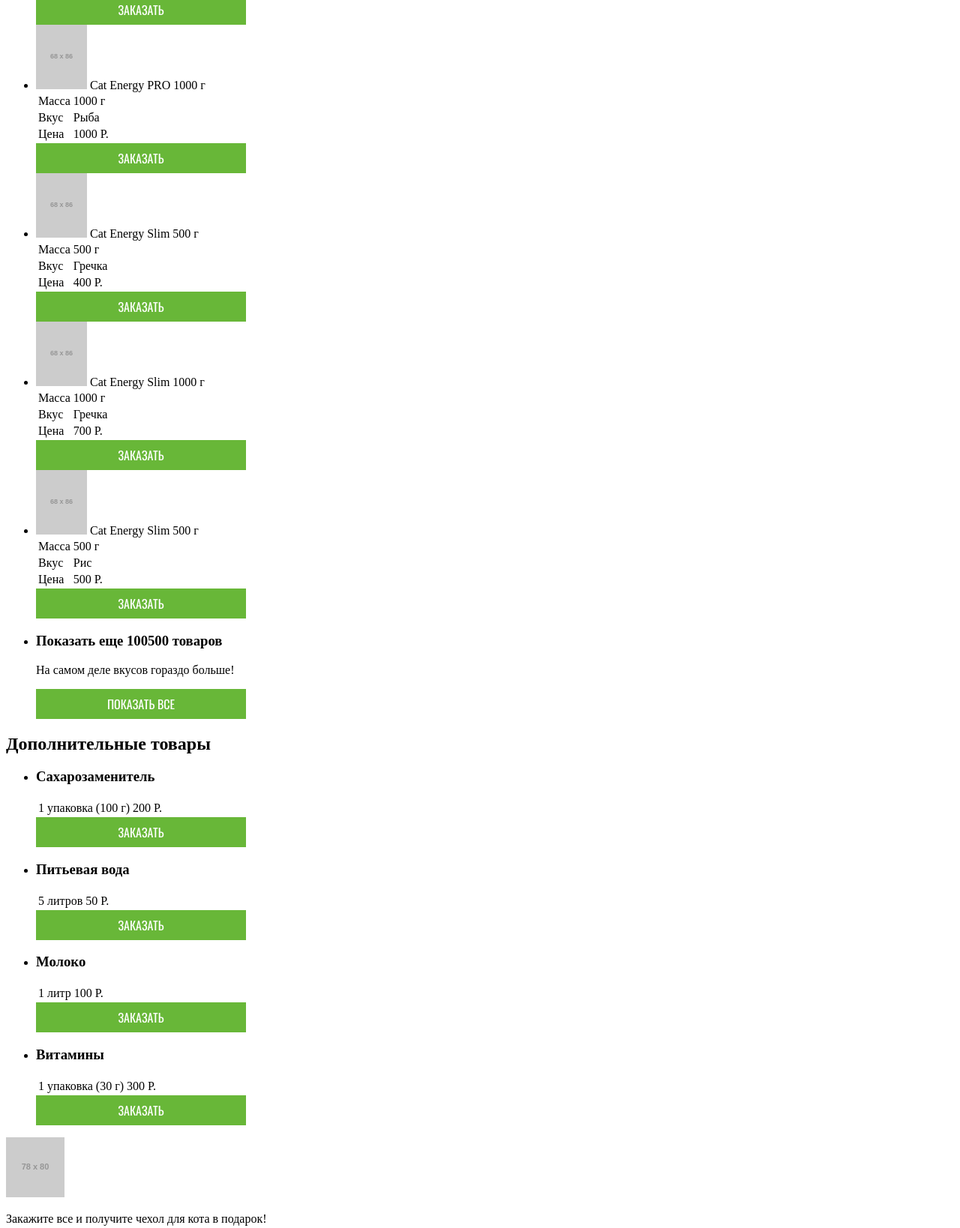
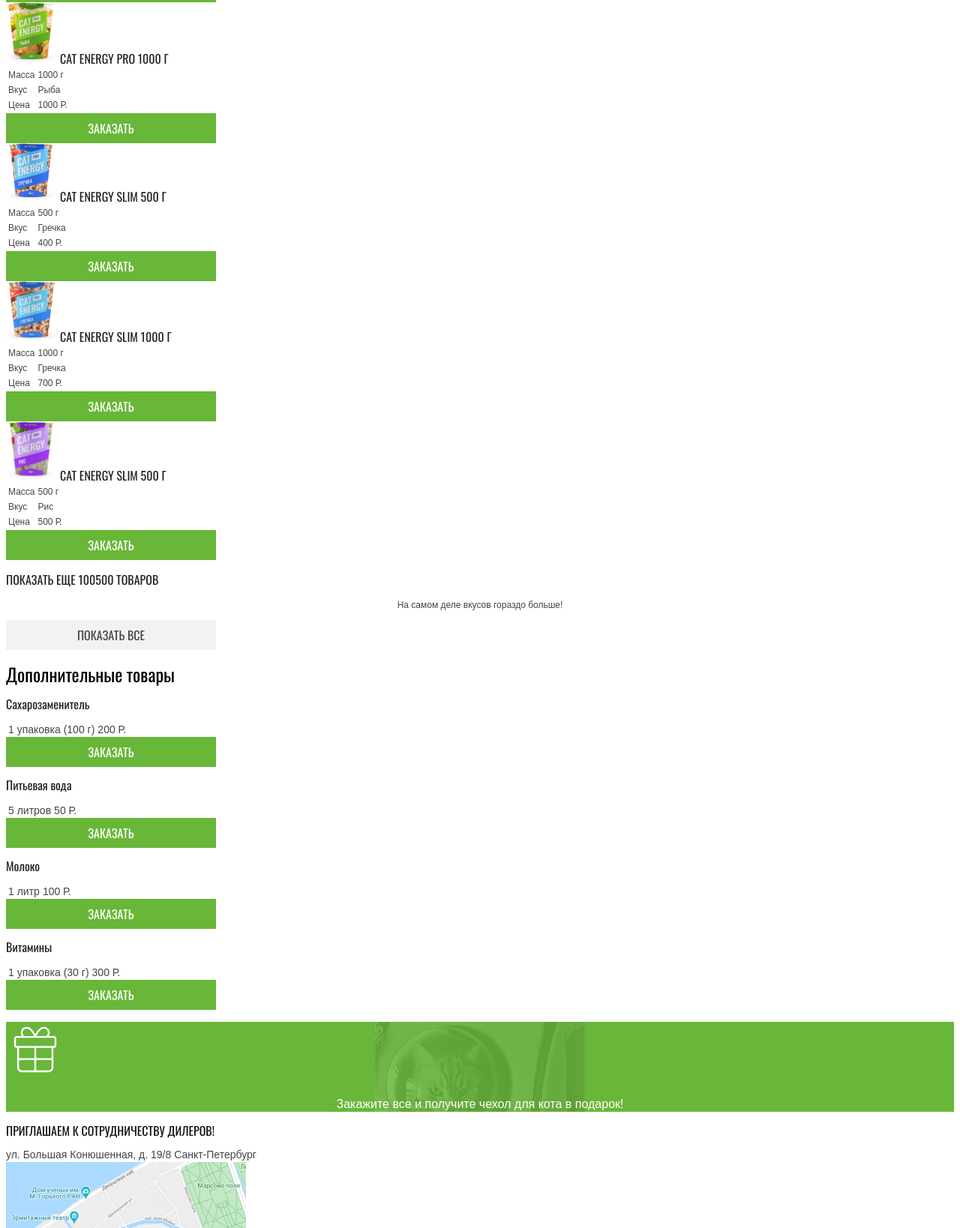
Before and after one commit to Katakun/53877-cat-energy-21, a website: page source/catalog.html in a window 1280 px wide. Shown: the part 779-2417 px from the top of the page at 75% size. Drawn offline with nearby package versions, Linux system fonts and the light colour scheme; files that its build step writes are made by us from their sources; placeholder pictures from the web are drawn by us.

Commit message:
оформил страницу каталога

```diff
--- a/source/catalog.html
+++ b/source/catalog.html
@@ -40,7 +40,7 @@
     <ul class="main-catalog__list">
       <li class="product-card">
         <a class="product-card__image" href="#">
-          <img src="https://via.placeholder.com/68x86" width="68" height="86" alt="Стаканчик с едой для котов">
+          <img src="img/chicken-500g.png" width="68" height="86" alt="Стаканчик с едой для котов">
         </a>
         <a class="product-card__title" href="#">Cat Energy PRO 500 г</a>
         <table class="product-card__table">
@@ -61,7 +61,7 @@
       </li>
       <li class="product-card">
         <a class="product-card__image" href="#">
-          <img src="https://via.placeholder.com/68x86" width="68" height="86" alt="Стаканчик с едой для котов">
+          <img src="img/chicken-1000g.png" width="68" height="86" alt="Стаканчик с едой для котов">
         </a>
         <a class="product-card__title" href="#">Cat Energy PRO 1000 г</a>
         <table class="product-card__table">
@@ -82,7 +82,7 @@
       </li>
       <li class="product-card">
         <a class="product-card__image" href="#">
-          <img src="https://via.placeholder.com/68x86" width="68" height="86" alt="Стаканчик с едой для котов">
+          <img src="img/fish-500g.png" width="68" height="86" alt="Стаканчик с едой для котов">
         </a>
         <a class="product-card__title" href="#">Cat Energy PRO 500 г</a>
         <table class="product-card__table">
@@ -103,7 +103,7 @@
       </li>
       <li class="product-card">
         <a class="product-card__image" href="#">
-          <img src="https://via.placeholder.com/68x86" width="68" height="86" alt="Стаканчик с едой для котов">
+          <img src="img/fish-1000g.png" width="68" height="86" alt="Стаканчик с едой для котов">
         </a>
         <a class="product-card__title" href="#">Cat Energy PRO 1000 г</a>
         <table class="product-card__table">
@@ -124,7 +124,7 @@
       </li>
       <li class="product-card">
         <a class="product-card__image" href="#">
-          <img src="https://via.placeholder.com/68x86" width="68" height="86" alt="Стаканчик с едой для котов">
+          <img src="img/grechka-500g.png" width="68" height="86" alt="Стаканчик с едой для котов">
         </a>
         <a class="product-card__title" href="#">Cat Energy Slim 500 г</a>
         <table class="product-card__table">
@@ -145,7 +145,7 @@
       </li>
       <li class="product-card">
         <a class="product-card__image" href="#">
-          <img src="https://via.placeholder.com/68x86" width="68" height="86" alt="Стаканчик с едой для котов">
+          <img src="img/grechka-1000g.png" width="68" height="86" alt="Стаканчик с едой для котов">
         </a>
         <a class="product-card__title" href="#">Cat Energy Slim 1000 г</a>
         <table class="product-card__table">
@@ -166,7 +166,7 @@
       </li>
       <li class="product-card">
         <a class="product-card__image" href="#">
-          <img src="https://via.placeholder.com/68x86" width="68" height="86" alt="Стаканчик с едой для котов">
+          <img src="img/rice-500g.png" width="68" height="86" alt="Стаканчик с едой для котов">
         </a>
         <a class="product-card__title" href="#">Cat Energy Slim 500 г</a>
         <table class="product-card__table">
@@ -188,7 +188,7 @@
       <li class="product-card product-card--show-more">
         <h3 class="product-card__title">Показать еще 100500 товаров</h3>
         <p class="product-card__text">На самом деле вкусов гораздо больше!</p>
-        <button class="product-card__button button" type="button">Показать все</button>
+        <button class="product-card__button product-card__show-more-button button" type="button">Показать все</button>
       </li>
     </ul>
   </section>
@@ -240,7 +240,7 @@
   <section class="gift">
     <h2 class="visually-hidden">Подарок</h2>
     <div class="gift__icon">
-      <img src="https://via.placeholder.com/78x80" width="78" height="80" alt="Изображение подарка">
+      <img src="img/icon_gift.svg" width="78" height="80" alt="Изображение подарка">
     </div>
     <p class="gift__text">Закажите все и получите чехол для кота в подарок!</p>
   </section>
--- /dev/null
+++ b/source/less/blocks/cat-info.less
@@ -0,0 +1,36 @@
+.cat-info__list {
+  margin-left: 0;
+  padding-left: 0;
+}
+.cat-info__item {
+  list-style-type: none;
+}
+.cat-info__label {
+  color: @special_dark-grey;
+  font-family: @oswald-regular;
+  font-size: 16px;
+  font-style: normal;
+  font-weight: 400;
+  line-height: 18px;
+  text-align: left;
+  text-transform: uppercase;
+}
+.cat-info__input-text {
+  color: @special_dark-grey;
+  font-family: @oswald-regular;
+  font-size: 16px;
+  font-style: normal;
+  font-weight: 400;
+  line-height: 18px;
+  text-align: left;
+  text-transform: uppercase;
+}
+.cat-info__legend {
+  color: @black;
+  font-family: @oswald-regular;
+  font-size: 24px;
+  font-style: normal;
+  font-weight: 400;
+  line-height: 26px;
+  text-align: left;
+}
--- /dev/null
+++ b/source/less/blocks/extra-card.less
@@ -0,0 +1,26 @@
+.extra-card {
+  list-style-type: none;
+}
+.extra-card__title {
+  color: @special_dark-grey-2;
+  font-family: @oswald-regular;
+  font-size: 16px;
+  font-style: normal;
+  font-weight: 400;
+  line-height: 16px;
+  text-align: left;
+}
+.extra-card__table {
+  color: @special_dark-grey;
+  font-family: @arial;
+  font-size: 14px;
+  font-style: normal;
+  font-weight: 400;
+  line-height: 14px;
+}
+.extra-card__table td:first-child {
+  text-align: left;
+}
+.extra-card__table td:last-child {
+  text-align: right;
+}
--- /dev/null
+++ b/source/less/blocks/extra-catalog.less
@@ -0,0 +1,13 @@
+.extra-catalog__title {
+  color: @black;
+  font-family: @oswald-regular;
+  font-size: 24px;
+  font-style: normal;
+  font-weight: 400;
+  line-height: 24px;
+  text-align: left;
+}
+.extra-catalog__list {
+  margin-left: 0;
+  padding-left: 0;
+}
--- a/source/less/blocks/form.less
+++ b/source/less/blocks/form.less
@@ -8,42 +8,6 @@
   text-align: left;
   text-transform: uppercase;
 }
-.cat-info__list {
-  margin-left: 0;
-  padding-left: 0;
-}
-.cat-info__item {
-  list-style-type: none;
-}
-.cat-info__label {
-  color: @special_dark-grey;
-  font-family: @oswald-regular;
-  font-size: 16px;
-  font-style: normal;
-  font-weight: 400;
-  line-height: 18px;
-  text-align: left;
-  text-transform: uppercase;
-}
-.cat-info__input-text {
-  color: @special_dark-grey;
-  font-family: @oswald-regular;
-  font-size: 16px;
-  font-style: normal;
-  font-weight: 400;
-  line-height: 18px;
-  text-align: left;
-  text-transform: uppercase;
-}
-.cat-info__legend {
-  color: @black;
-  font-family: @oswald-regular;
-  font-size: 24px;
-  font-style: normal;
-  font-weight: 400;
-  line-height: 26px;
-  text-align: left;
-}
 .form__text {
   color: @black;
   font-family: @arial;
@@ -52,5 +16,4 @@
   font-weight: 400;
   line-height: 16px;
   text-align: center;
-
 }
--- /dev/null
+++ b/source/less/blocks/gift.less
@@ -0,0 +1,15 @@
+.gift {
+  background-color: @basic_green;
+  background-image: url("../img/gift-photo-mobile.jpg");
+  background-repeat: no-repeat;
+  background-position: 50% 50%;
+}
+.gift__text {
+  color: @white;
+  font-family: @arial;
+  font-size: 16px;
+  font-style: normal;
+  font-weight: 400;
+  line-height: 20px;
+  text-align: center;
+}
--- /dev/null
+++ b/source/less/blocks/main-catalog.less
@@ -0,0 +1,4 @@
+.main-catalog__list {
+  margin-left: 0;
+  padding-left: 0;
+}
--- /dev/null
+++ b/source/less/blocks/product-card.less
@@ -0,0 +1,35 @@
+.product-card {
+  list-style-type: none;
+}
+.product-card__title {
+  color: @special_dark-grey-2;
+  font-family: @oswald-regular;
+  font-size: 16px;
+  font-style: normal;
+  font-weight: 400;
+  line-height: 20px;
+  text-align: left;
+  text-transform: uppercase;
+}
+.product-card__table {
+  color: @special_dark-grey;
+  font-family: @arial;
+  font-size: 12px;
+  font-style: normal;
+  font-weight: 400;
+  line-height: 16px;
+  text-align: left;
+}
+.product-card__text {
+  color: @special_dark-grey;
+  font-family: @arial;
+  font-size: 12px;
+  font-style: normal;
+  font-weight: 400;
+  line-height: 16px;
+  text-align: center;
+}
+.product-card__show-more-button {
+  background-color: @basic_grey;
+  color: @special_dark-grey;
+}
--- a/source/less/global/fonts.less
+++ b/source/less/global/fonts.less
@@ -1,6 +1,7 @@
 @font-face {
   font-family: "Oswald Medium";
   font-style: normal;
+  font-weight: 500;
   font-display: swap;
   src:
     url("../fonts/oswaldmedium.woff2") format("woff2"),
@@ -10,6 +11,7 @@
 @font-face {
   font-family: "Oswald Regular";
   font-style: normal;
+  font-weight: 400;
   font-display: swap;
   src:
     url("../fonts/oswaldregular.woff2") format("woff2"),
--- a/source/less/global/variables.less
+++ b/source/less/global/variables.less
@@ -1,7 +1,7 @@
 // Colors
 
 @basic_green: #68B738;
-@basic_grey: #F2F2F2;
+@basic_grey: #f2f2f2;
 @special_grey-2: #EBEBEB;
 @special_grey: #CDCDCD;
 @special_grey-2: #666666;
@@ -10,6 +10,6 @@
 @status_error: #FF8282;
 @basic_green-2: #5EAA2F;
 @black: #000000;
-@white: #FFFFFF;
+@white: #ffffff;
 @whisper: #EAEAEA;
 @black-2: #111111;
--- a/source/less/style.less
+++ b/source/less/style.less
@@ -22,3 +22,9 @@
 @import "blocks/social";
 @import "blocks/copyright";
 @import "blocks/form";
+@import "blocks/cat-info";
+@import "blocks/product-card";
+@import "blocks/main-catalog";
+@import "blocks/extra-catalog";
+@import "blocks/extra-card";
+@import "blocks/gift";
```
Also changed, not shown: source/img/chicken-1000g.png (added), source/img/chicken-500g.png (added), source/img/fish-1000g.png (added), source/img/fish-500g.png (added), source/img/gift-photo-mobile.jpg (added), source/img/grechka-1000g.png (added), source/img/grechka-500g.png (added), source/img/icon_gift.svg (added), source/img/rice-500g.png (added).
